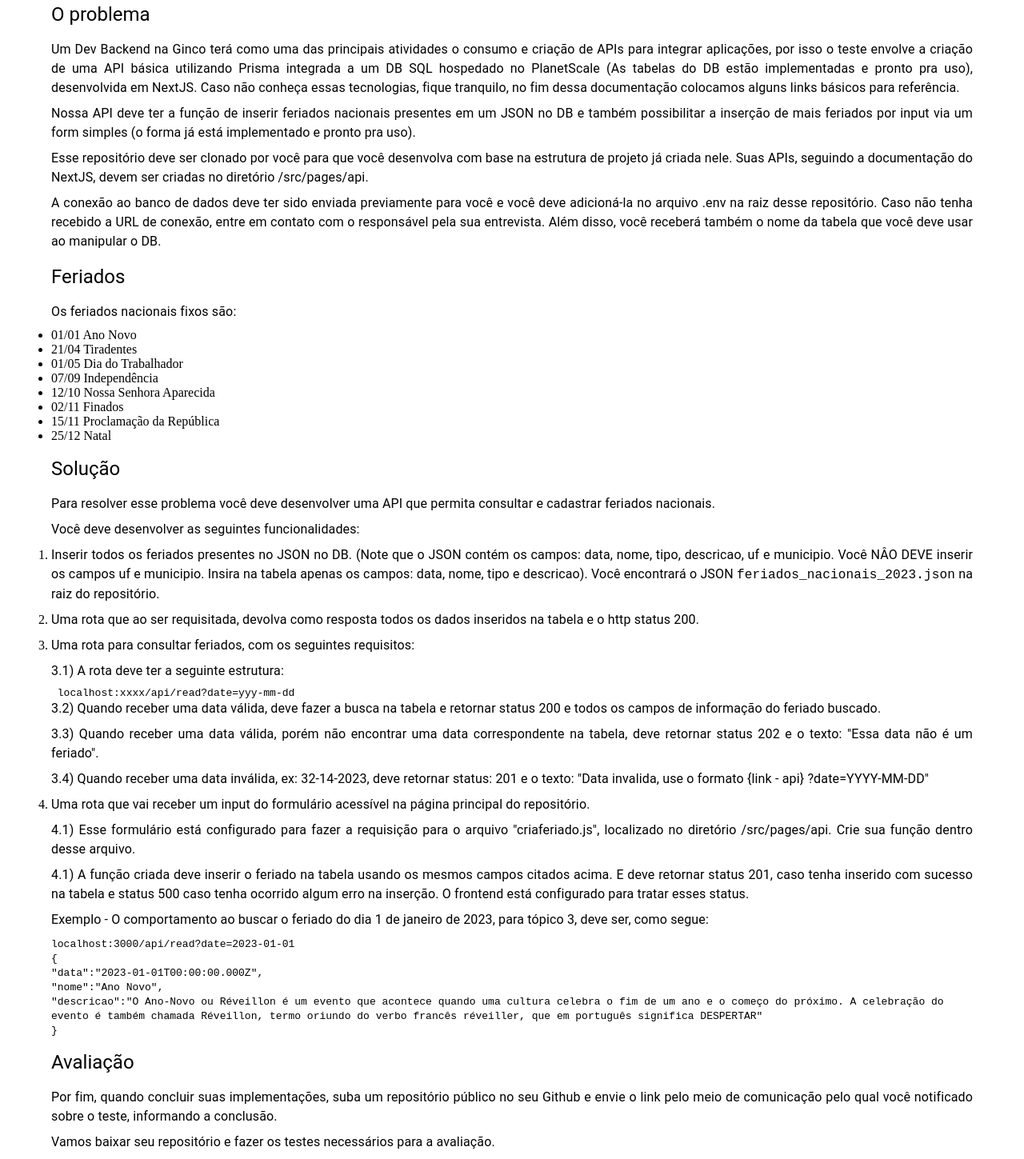
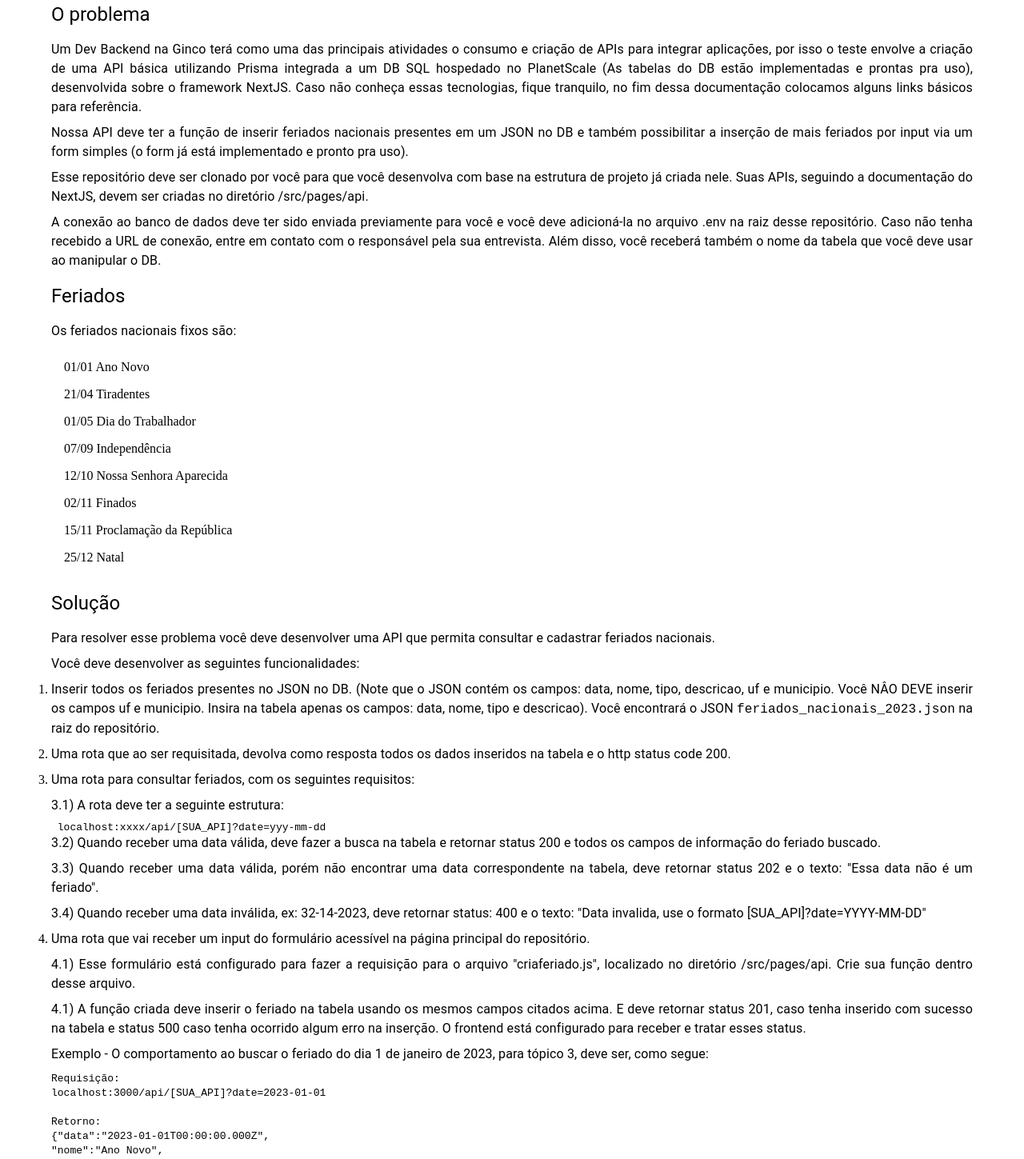
Before and after one commit to ginco-urbanismo/testebackend, a Next.js app: page /instrucoes in a window 1280 px wide. Shown: the part 260-1709 px from the top of the page at 80% size. Built offline with nearby package versions, Linux system fonts and the light colour scheme.

Commit message:
refactor - melhoria na escrita das instruções

```diff
--- a/src/pages/instrucoes.jsx
+++ b/src/pages/instrucoes.jsx
@@ -1,4 +1,4 @@
-import { Container, Typography } from "@mui/material";
+import { Container, List, ListItem, Typography } from "@mui/material";
 import Link from "next/link";
 
 function Instrucoes() {
@@ -12,20 +12,20 @@ function Instrucoes() {
             Teste Técnico Dev Backend
          </Typography>
          <Typography sx={{ mb: 1, textAlign: "justify" }}>
-        Neste repositório você encontra o enunciado do teste técnico para a vaga
-        de <em>Dev Backend</em> da{" "}
+            Neste repositório você encontra o enunciado do teste técnico para a vaga de{" "}
+            <em>Dev Backend</em> da{" "}
             <Link href="https://gincourbanismo.com.br/aginco/2/ha-20-anos-te-ajudamos-a-concretizar-seus-sonhos">
                Ginco
             </Link>
-        ! Essa é mais uma etapa do nosso processo seletivo, parabéns por chegar
-        até aqui.
+            ! Essa é mais uma etapa do nosso processo seletivo, parabéns por chegar até
+            aqui.
          </Typography>
          <blockquote>
             <Typography sx={{ mb: 1, textAlign: "justify" }}>
                Você <em>pode</em> usar o problema descrito aqui para exercitar suas
-          habilidades de desenvolvimento, mas a sua solução será avaliada por
-          alguém da Ginco <strong>apenas se</strong> você estiver no processo
-          seletivo da vaga de <em>Dev Backend</em>.
+               habilidades de desenvolvimento, mas a sua solução será avaliada por alguém
+               da Ginco <strong>apenas se</strong> você estiver no processo seletivo da
+               vaga de <em>Dev Backend</em>.
             </Typography>
          </blockquote>
          <Typography
@@ -37,31 +37,30 @@ function Instrucoes() {
             O problema
          </Typography>
          <Typography sx={{ mb: 1, textAlign: "justify" }}>
-        Um Dev Backend na Ginco terá como uma das principais atividades o
-        consumo e criação de APIs para integrar aplicações, por isso o teste
-        envolve a criação de uma API básica utilizando Prisma integrada a um DB
-        SQL hospedado no PlanetScale (As tabelas do DB estão implementadas e
-        pronto pra uso), desenvolvida em NextJS. Caso não conheça essas
-        tecnologias, fique tranquilo, no fim dessa documentação colocamos alguns
-        links básicos para referência.
+            Um Dev Backend na Ginco terá como uma das principais atividades o consumo e
+            criação de APIs para integrar aplicações, por isso o teste envolve a criação
+            de uma API básica utilizando Prisma integrada a um DB SQL hospedado no
+            PlanetScale (As tabelas do DB estão implementadas e prontas pra uso),
+            desenvolvida sobre o framework NextJS. Caso não conheça essas tecnologias,
+            fique tranquilo, no fim dessa documentação colocamos alguns links básicos para
+            referência.
          </Typography>
          <Typography sx={{ mb: 1, textAlign: "justify" }}>
-        Nossa API deve ter a função de inserir feriados nacionais presentes em
-        um JSON no DB e também possibilitar a inserção de mais feriados por
-        input via um form simples (o forma já está implementado e pronto pra
-        uso).
+            Nossa API deve ter a função de inserir feriados nacionais presentes em um JSON
+            no DB e também possibilitar a inserção de mais feriados por input via um form
+            simples (o form já está implementado e pronto pra uso).
          </Typography>
          <Typography sx={{ mb: 1, textAlign: "justify" }}>
-        Esse repositório deve ser clonado por você para que você desenvolva com
-        base na estrutura de projeto já criada nele. Suas APIs, seguindo a
-        documentação do NextJS, devem ser criadas no diretório /src/pages/api.
+            Esse repositório deve ser clonado por você para que você desenvolva com base
+            na estrutura de projeto já criada nele. Suas APIs, seguindo a documentação do
+            NextJS, devem ser criadas no diretório /src/pages/api.
          </Typography>
          <Typography sx={{ mb: 1, textAlign: "justify" }}>
-        A conexão ao banco de dados deve ter sido enviada previamente para você
-        e você deve adicioná-la no arquivo .env na raiz desse repositório. Caso
-        não tenha recebido a URL de conexão, entre em contato com o responsável
-        pela sua entrevista. Além disso, você receberá também o nome da tabela
-        que você deve usar ao manipular o DB.
+            A conexão ao banco de dados deve ter sido enviada previamente para você e você
+            deve adicioná-la no arquivo .env na raiz desse repositório. Caso não tenha
+            recebido a URL de conexão, entre em contato com o responsável pela sua
+            entrevista. Além disso, você receberá também o nome da tabela que você deve
+            usar ao manipular o DB.
          </Typography>
          <Typography
             sx={{ mb: 1 }}
@@ -74,16 +73,16 @@ function Instrucoes() {
          <Typography sx={{ mb: 1, textAlign: "justify" }}>
             Os feriados nacionais fixos são:
          </Typography>
-      <ul>
-        <li>01/01 Ano Novo</li>
-        <li>21/04 Tiradentes</li>
-        <li>01/05 Dia do Trabalhador</li>
-        <li>07/09 Independência</li>
-        <li>12/10 Nossa Senhora Aparecida</li>
-        <li>02/11 Finados</li>
-        <li>15/11 Proclamação da República</li>
-        <li>25/12 Natal</li>
-      </ul>
+         <List>
+            <ListItem>01/01 Ano Novo</ListItem>
+            <ListItem>21/04 Tiradentes</ListItem>
+            <ListItem>01/05 Dia do Trabalhador</ListItem>
+            <ListItem>07/09 Independência</ListItem>
+            <ListItem>12/10 Nossa Senhora Aparecida</ListItem>
+            <ListItem>02/11 Finados</ListItem>
+            <ListItem>15/11 Proclamação da República</ListItem>
+            <ListItem>25/12 Natal</ListItem>
+         </List>
          <Typography
             sx={{ mb: 1, textAlign: "justify" }}
             variant="h5"
@@ -103,16 +102,16 @@ function Instrucoes() {
             <li>
                <Typography sx={{ mb: 1, textAlign: "justify" }}>
                   Inserir todos os feriados presentes no JSON no DB. (Note que o JSON
-            contém os campos: data, nome, tipo, descricao, uf e municipio. Você
-            NÂO DEVE inserir os campos uf e municipio. Insira na tabela apenas
-            os campos: data, nome, tipo e descricao). Você encontrará o JSON{" "}
+                  contém os campos: data, nome, tipo, descricao, uf e municipio. Você NÂO
+                  DEVE inserir os campos uf e municipio. Insira na tabela apenas os
+                  campos: data, nome, tipo e descricao). Você encontrará o JSON{" "}
                   <code>feriados_nacionais_2023.json</code> na raiz do repositório.
                </Typography>
             </li>
             <li>
                <Typography sx={{ mb: 1, textAlign: "justify" }}>
-            Uma rota que ao ser requisitada, devolva como resposta todos os
-            dados inseridos na tabela e o http status 200.
+                  Uma rota que ao ser requisitada, devolva como resposta todos os dados
+                  inseridos na tabela e o http status code 200.
                </Typography>
             </li>
             <li>
@@ -125,24 +124,23 @@ function Instrucoes() {
                <pre>
                   <code>
                      {" "}
-              localhost:xxxx/api/<span class="hljs-built_in">read</span>?
+                     localhost:xxxx/api/<span class="hljs-built_in">[SUA_API]</span>?
                      <span class="hljs-built_in">date</span>=yyy-mm-dd
                   </code>
                </pre>
                <Typography sx={{ mb: 1, textAlign: "justify" }}>
                   3.2) Quando receber uma data válida, deve fazer a busca na tabela e
-            retornar status 200 e todos os campos de informação do feriado
-            buscado.
+                  retornar status 200 e todos os campos de informação do feriado buscado.
                </Typography>
                <Typography sx={{ mb: 1, textAlign: "justify" }}>
                   3.3) Quando receber uma data válida, porém não encontrar uma data
-            correspondente na tabela, deve retornar status 202 e o texto:
-            &quot;Essa data não é um feriado&quot;.
+                  correspondente na tabela, deve retornar status 202 e o texto: &quot;Essa
+                  data não é um feriado&quot;.
                </Typography>
                <Typography sx={{ mb: 1, textAlign: "justify" }}>
                   3.4) Quando receber uma data inválida, ex: 32-14-2023, deve retornar
-            status: 201 e o texto: &quot;Data invalida, use o formato {"{"}link
-            - api{"}"} ?date=YYYY-MM-DD&quot;
+                  status: 400 e o texto: &quot;Data invalida, use o formato
+                  [SUA_API]?date=YYYY-MM-DD&quot;
                </Typography>
             </li>
             <li>
@@ -156,27 +154,31 @@ function Instrucoes() {
                   /src/pages/api. Crie sua função dentro desse arquivo.
                </Typography>
                <Typography sx={{ mb: 1, textAlign: "justify" }}>
-            4.1) A função criada deve inserir o feriado na tabela usando os
-            mesmos campos citados acima. E deve retornar status 201, caso tenha
-            inserido com sucesso na tabela e status 500 caso tenha ocorrido
-            algum erro na inserção. O frontend está configurado para tratar
-            esses status.
+                  4.1) A função criada deve inserir o feriado na tabela usando os mesmos
+                  campos citados acima. E deve retornar status 201, caso tenha inserido
+                  com sucesso na tabela e status 500 caso tenha ocorrido algum erro na
+                  inserção. O frontend está configurado para receber e tratar esses
+                  status.
                </Typography>
             </li>
          </ol>
          <Typography sx={{ mb: 1, textAlign: "justify" }}>
-        Exemplo - O comportamento ao buscar o feriado do dia 1 de janeiro de
-        2023, para tópico 3, deve ser, como segue:
+            Exemplo - O comportamento ao buscar o feriado do dia 1 de janeiro de 2023,
+            para tópico 3, deve ser, como segue:
          </Typography>
          <code>
+            <span>Requisição:</span>
+            <br />
             localhost:<span class="hljs-number">3000</span>/api/
-        <span class="hljs-built_in">read</span>?
-        <span class="hljs-built_in">date</span>=
-        <span class="hljs-number">2023</span>
+            <span class="hljs-built_in">[SUA_API]</span>?
+            <span class="hljs-built_in">date</span>=<span class="hljs-number">2023</span>
             <span class="hljs-number">-01</span>
             <span class="hljs-number">-01</span>
             <br />
-        {"{"} <br />
+            <br />
+            <span>Retorno:</span>
+            <br />
+            {"{"}
             <span class="hljs-string">"data"</span>:
             <span class="hljs-string">"2023-01-01T00:00:00.000Z"</span>,
             <br />
@@ -185,9 +187,9 @@ function Instrucoes() {
             <span class="hljs-string">"descricao"</span>:
             <span class="hljs-string">
                "O Ano-Novo ou Réveillon é um evento que acontece quando uma cultura
-          celebra o fim de um ano e o começo do próximo. A celebração do evento
-          é também chamada Réveillon, termo oriundo do verbo francês réveiller,
-          que em português significa DESPERTAR"
+               celebra o fim de um ano e o começo do próximo. A celebração do evento é
+               também chamada Réveillon, termo oriundo do verbo francês réveiller, que em
+               português significa DESPERTAR"
             </span>
             <br />
             {"}"}
@@ -201,13 +203,12 @@ function Instrucoes() {
             Avaliação
          </Typography>
          <Typography sx={{ mb: 1, textAlign: "justify" }}>
-        Por fim, quando concluir suas implementações, suba um repositório
-        público no seu Github e envie o link pelo meio de comunicação pelo qual
-        você notificado sobre o teste, informando a conclusão.{" "}
+            Por fim, quando concluir suas implementações, suba um repositório público no
+            seu Github e envie o link pelo meio de comunicação pelo qual você foi
+            notificado sobre o teste, informando a conclusão.{" "}
          </Typography>
          <Typography sx={{ mb: 1, textAlign: "justify" }}>
-        Vamos baixar seu repositório e fazer os testes necessários para a
-        avaliação.
+            Vamos baixar seu repositório e fazer os testes necessários para a avaliação.
          </Typography>
          <Typography sx={{ mb: 1, textAlign: "justify" }}>
             Esse teste ficará aberto para submissão até dia <code>24/01/2023</code>,
@@ -222,33 +223,29 @@ function Instrucoes() {
             Notas:
          </Typography>
          <Typography sx={{ mb: 1, textAlign: "justify" }}>
-        1) O Prisma já está instalado, configurado, sincronizado e os acessos
-        estão gerados, mas para iniciar o projeto, rode os comandos: {""}
+            1) O Prisma já está instalado, configurado, sincronizado e os acessos estão
+            gerados, mas para iniciar o projeto, rode os comandos: {""}
             <pre>
-            <code>
-              yarn e
-              yarn prisma generate
-            </code>
-          </pre>
-         {" "}
+               <code>yarn e yarn prisma generate</code>
+            </pre>{" "}
             para gerar os clientes do Prisma que você vai importar para cada API.{" "}
          </Typography>
          <Typography sx={{ mb: 1, textAlign: "justify" }}>
-        2) Caso não tenha experiência em yarn, prisma ou NextJS, aconselhamos
-        que você leia os links enviados abaixo antes de iniciar o projeto.{" "}
+            2) Caso não tenha experiência em yarn, prisma ou NextJS, aconselhamos que você
+            leia os links enviados abaixo antes de iniciar o projeto.{" "}
          </Typography>
          <Typography sx={{ mb: 1, textAlign: "justify" }}>
-        3) Caso desconfigure algo que não consiga reverter, lembre-se que é
-        possível baixar novamente o repositório e começar do zero.{" "}
+            3) Caso desconfigure algo que não consiga reverter, lembre-se que é possível
+            baixar novamente o repositório e começar do zero.{" "}
          </Typography>
          <Typography sx={{ mb: 1, textAlign: "justify" }}>
-        4) Conforme documentação do Prisma, lembre-se de se desconectar do banco
-        após fazer a requisição.
+            4) Conforme documentação do Prisma, lembre-se de se desconectar do banco após
+            fazer a requisição.
          </Typography>
          <Typography sx={{ mb: 1, textAlign: "justify" }}>
-        5) Caso não consiga cumprir nenhuma das funcionalidades, não se
-        entristeça, não deixe de submeter seu projeto, vamos avaliar o que foi
-        feito, independente de estar finalizado ou não.{" "}
+            5) Caso não consiga cumprir nenhuma das funcionalidades, não se entristeça,
+            não deixe de submeter seu projeto, vamos avaliar o que foi feito, independente
+            de estar finalizado ou não.{" "}
          </Typography>
          <Typography sx={{ mb: 1, textAlign: "justify" }}>
             Deixaremos abaixo alguns materiais para consulta que vão te ajudar a
@@ -256,14 +253,14 @@ function Instrucoes() {
          </Typography>
          <Typography sx={{ mb: 1, textAlign: "justify" }}>
             <Link href="https://www.prisma.io/docs/getting-started/quickstart">
-          Documentação do Prisma (ignore as configurações iniciais, conforme
-          tópico 2 acima)
+               Documentação do Prisma (ignore as configurações iniciais, conforme tópico 2
+               acima)
             </Link>
          </Typography>
          <Typography sx={{ mb: 1, textAlign: "justify" }}>
             <Link href="https://nextjs.org/learn/basics/api-routes/creating-api-routes">
-          NextJS: Rotas de APIs (explore outros tópicos da documentação do
-          NextJS em caso de dúvidas)
+               NextJS: Rotas de APIs (explore outros tópicos da documentação do NextJS em
+               caso de dúvidas)
             </Link>
          </Typography>
          <Typography sx={{ mb: 1, textAlign: "justify" }}>
```
Lines whose indentation alone changed are shown as unchanged.
